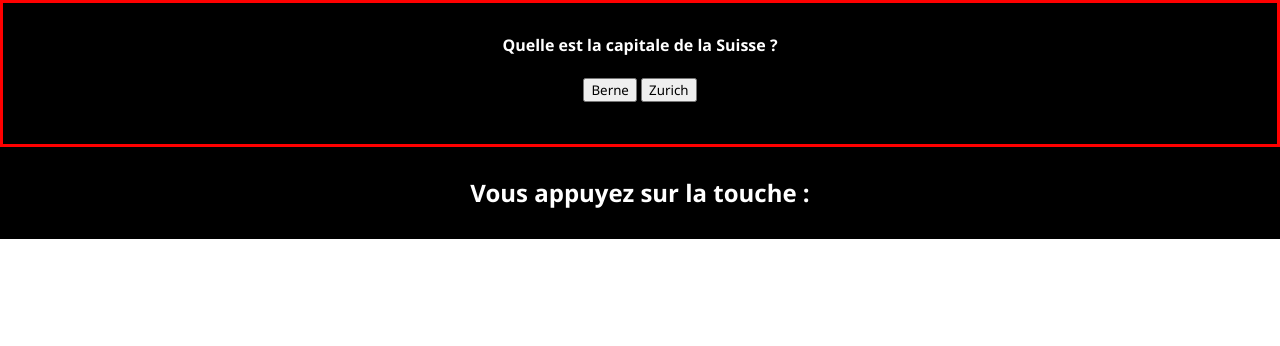
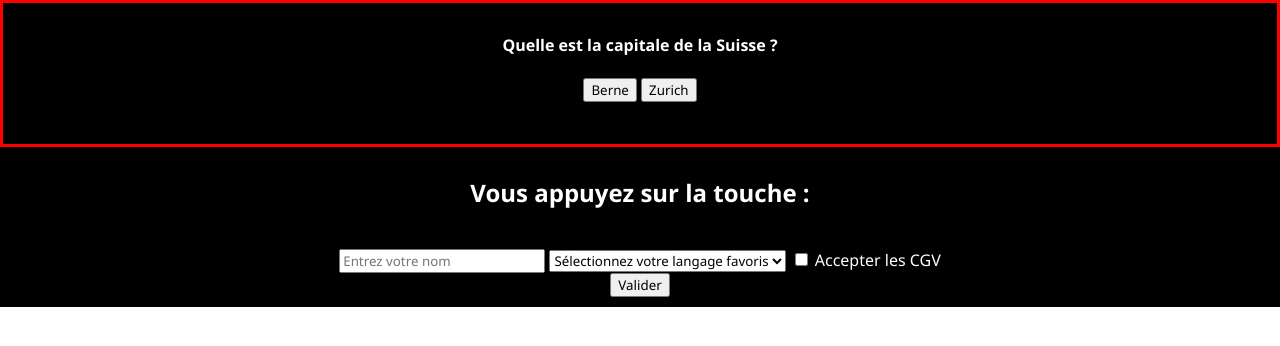
Before and after one commit to Crypt0nic0/FS-JS-P2, a plain HTML site: page cours/index.html in a window 1280 px wide. Shown: the top 346 px of the page. Drawn offline with Linux system fonts and the light colour scheme.

Commit message:
form html finished

```diff
--- a/cours/index.html
+++ b/cours/index.html
@@ -33,6 +33,20 @@
         </ul>
     </nav>
 
+    <form action="" class="box">
+        <input type="text" placeholder="Entrez votre nom">
+        <select>
+            <option value="">Sélectionnez votre langage favoris</option>
+            <option value="Javascript">Javascript</option>
+            <option value="PHP">PHP</option>
+            <option value="Python">Python</option>
+        </select>
+        <input type="checkbox" id="cgv">
+        <label for="cgv">Accepter les CGV</label>
+        <div></div>
+        <input type="submit" value="Valider">
+    </form>
+
 
     <script src="index.js"></script>
 </body>
```
